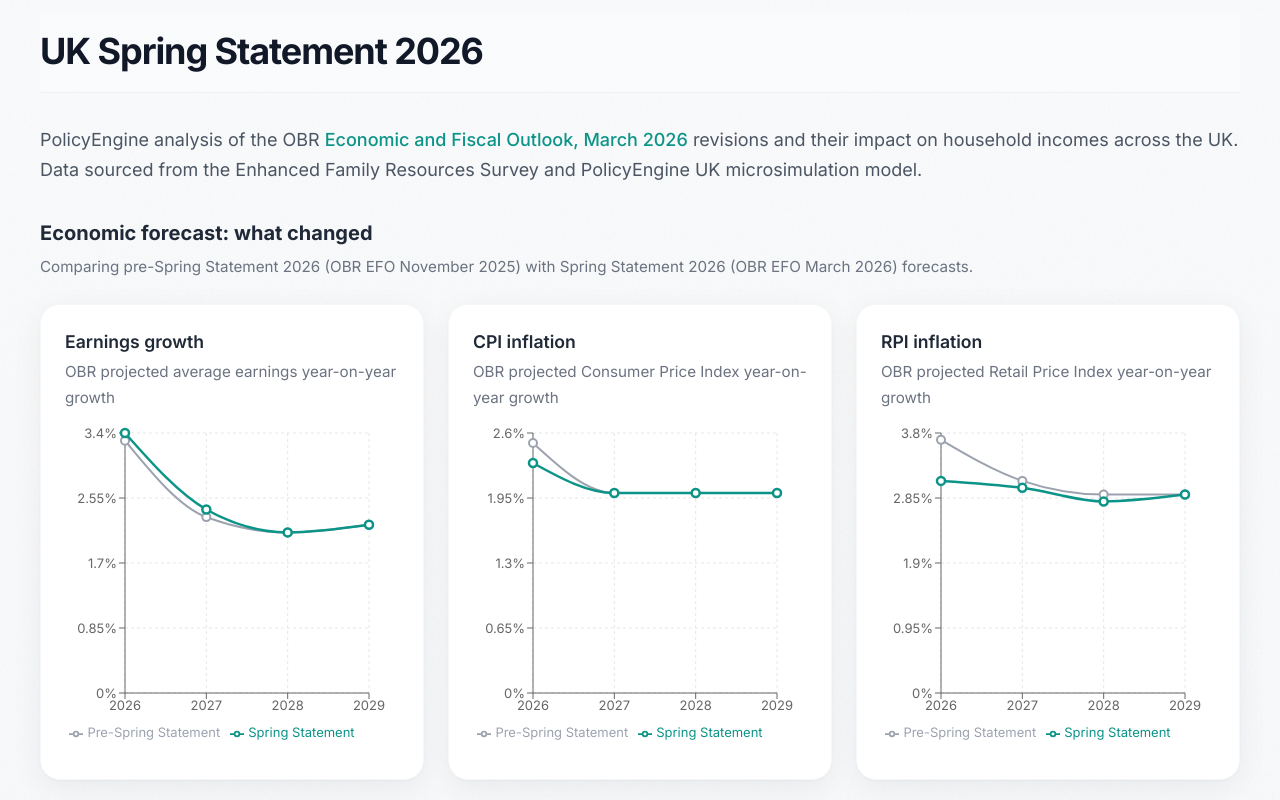
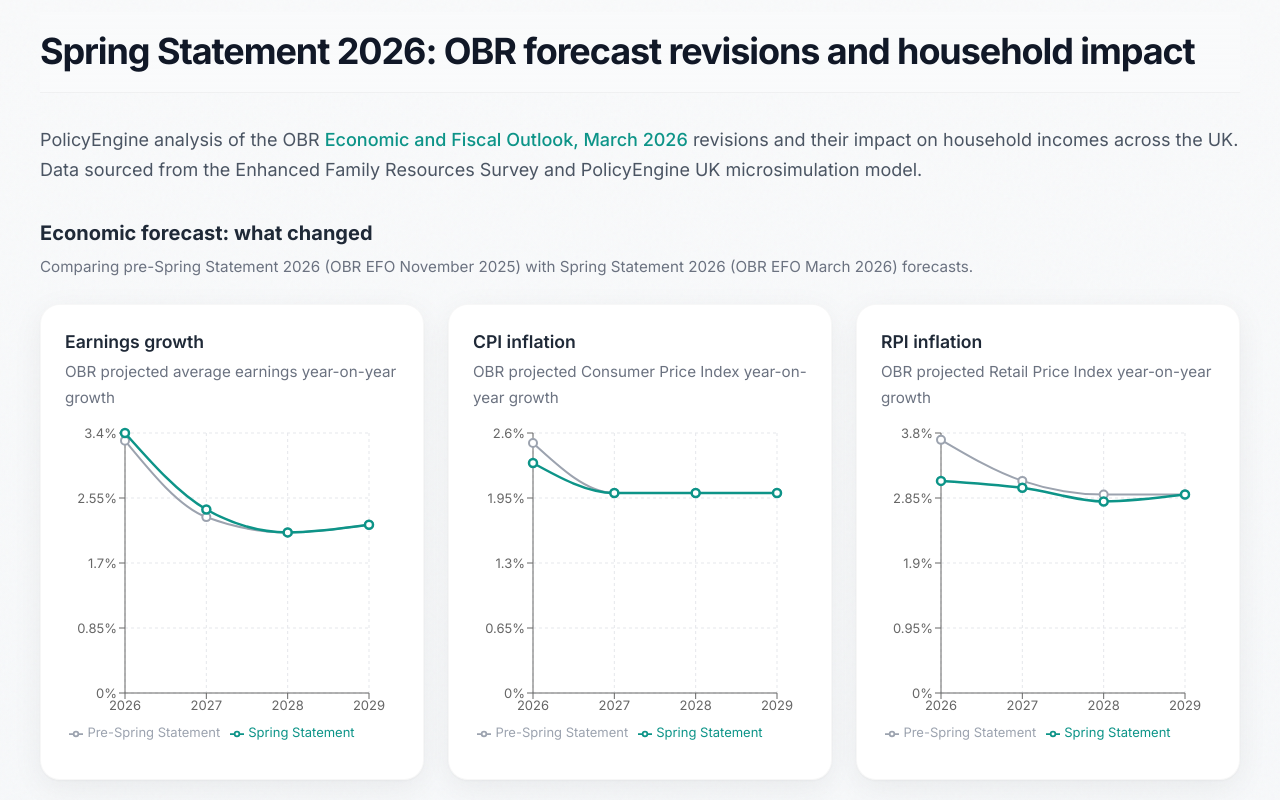
Before and after one commit to PolicyEngine/uk-spring-statement-analysis, a React (Vite) app in the folder dashboard/: page / in a window 1280 px wide. Shown: the top 800 px of the page. Built offline with nearby package versions, Linux system fonts and the light colour scheme.

Commit message:
Update dashboard title to sentence case
Co-Authored-By: Claude Opus 4.6 <noreply@anthropic.com>

```diff
--- a/dashboard/src/App.jsx
+++ b/dashboard/src/App.jsx
@@ -33,7 +33,7 @@ function App() {
     <div className="app">
       <main className="main-content">
         <div className="title-row">
-          <h1>UK Spring Statement 2026</h1>
+          <h1>Spring Statement 2026: OBR forecast revisions and household impact</h1>
         </div>
 
         <p className="dashboard-intro">
```
